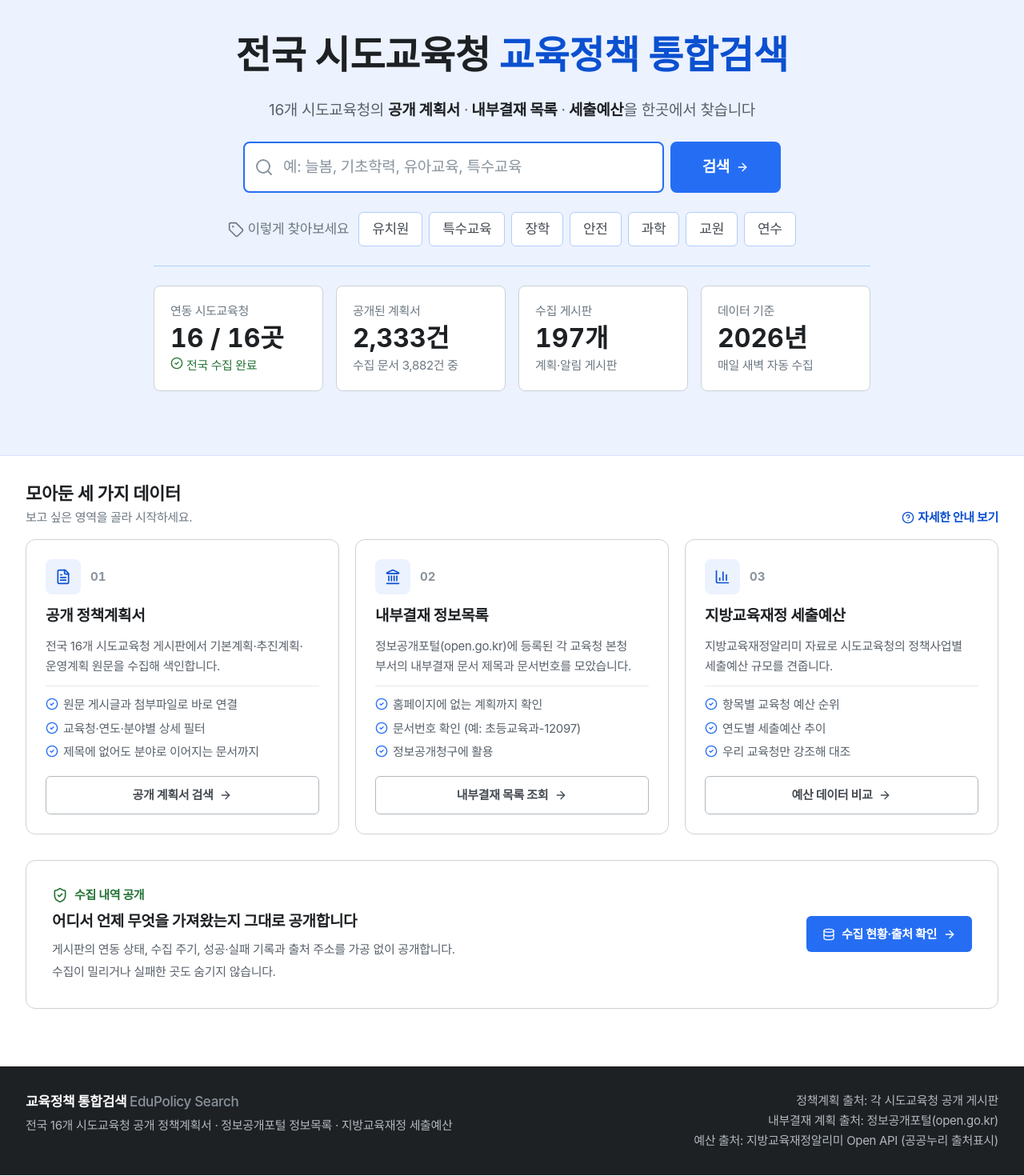
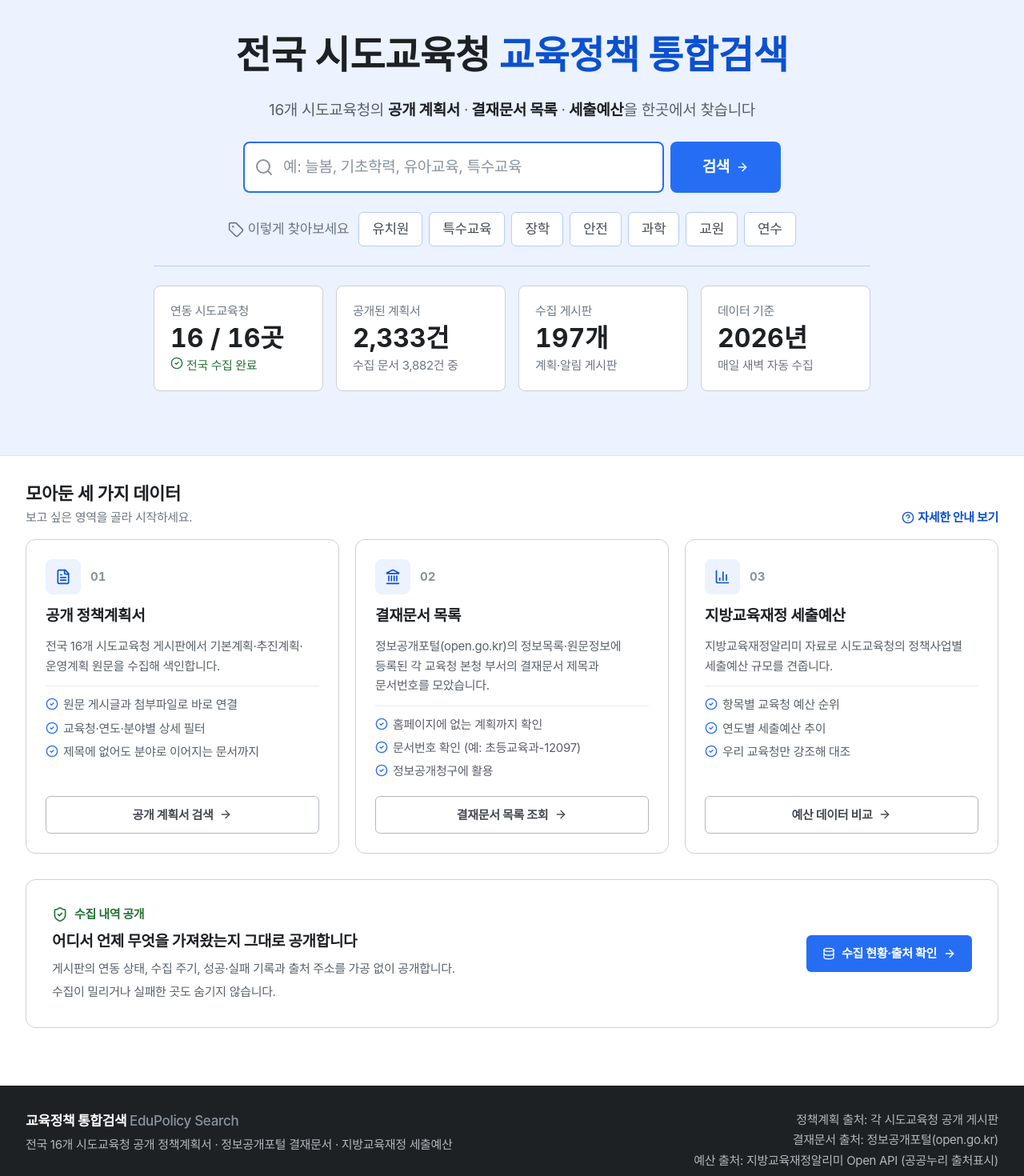
Before and after one commit to kain9012-bit/k-edu-policy, a React (Vite) app: page / in a window 1280 px wide. Shown: the part 140-1610 px from the top of the page at 80% size. Built offline with nearby package versions, Linux system fonts and the light colour scheme; a web font is replaced by a local one.

Commit message:
'내부결재'를 '결재문서'로 명칭 정정, 출처를 정보목록·원문정보로 정확히 표기

```diff
--- a/index.html
+++ b/index.html
@@ -6,7 +6,7 @@
     <title>교육정책 통합검색 · EduPolicy Search</title>
     <meta
       name="description"
-      content="전국 16개 시도교육청이 공개한 기본계획·추진계획·운영계획을 한 번에 검색하고 원문으로 연결합니다. 정보공개포털 내부결재 정보목록과 지방교육재정 세출예산도 함께 봅니다."
+      content="전국 16개 시도교육청이 공개한 기본계획·추진계획·운영계획을 한 번에 검색하고 원문으로 연결합니다. 정보공개포털 결재문서 목록과 지방교육재정 세출예산도 함께 봅니다."
     />
     <meta name="theme-color" content="#256ef4" />
     <link rel="preconnect" href="https://cdn.jsdelivr.net" crossorigin />
--- a/src/App.tsx
+++ b/src/App.tsx
@@ -28,7 +28,7 @@ export default function App() {
 
   // 수집 데이터 로딩 상태
   const [loading, setLoading] = useState(true);
-  // 내부결재 목록은 압축해도 3MB가 넘는다. 필요한 탭을 열 때만 받는다.
+  // 결재문서 목록은 압축해도 3MB가 넘는다. 필요한 탭을 열 때만 받는다.
   const [infoLoading, setInfoLoading] = useState(false);
   const infoRequested = React.useRef(false);
 
@@ -57,7 +57,7 @@ export default function App() {
     })();
   }, [load]);
 
-  // 내부결재 목록은 그 자료를 쓰는 탭(내부 결재·수집 출처)에 들어갈 때 받는다.
+  // 결재문서 목록은 그 자료를 쓰는 탭(결재문서·수집 출처)에 들어갈 때 받는다.
   // 첫 화면에서 미리 받으면, 그 탭을 안 여는 사람도 3MB를 내려받게 된다.
   useEffect(() => {
     if (activeTab !== 'infolist' && activeTab !== 'sources') return;
@@ -133,13 +133,13 @@ export default function App() {
                 교육정책 통합검색 <span className="text-slate-400 font-medium">EduPolicy Search</span>
               </p>
               <p className="text-sm text-slate-300">
-                전국 16개 시도교육청 공개 정책계획서 · 정보공개포털 정보목록 · 지방교육재정 세출예산
+                전국 16개 시도교육청 공개 정책계획서 · 정보공개포털 결재문서 · 지방교육재정 세출예산
               </p>
             </div>
 
             <div className="text-sm text-slate-300 md:text-right space-y-1">
               <p>정책계획 출처: 각 시도교육청 공개 게시판</p>
-              <p>내부결재 계획 출처: 정보공개포털(open.go.kr)</p>
+              <p>결재문서 출처: 정보공개포털(open.go.kr)</p>
               <p>예산 출처: 지방교육재정알리미 Open API (공공누리 출처표시)</p>
             </div>
           </div>
@@ -147,7 +147,7 @@ export default function App() {
 
       </footer>
 
-      {/* 내부결재 목록을 받는 동안 알려준다. 3MB라 회선이 느리면 몇 초 걸린다. */}
+      {/* 결재문서 목록을 받는 동안 알려준다. 3MB라 회선이 느리면 몇 초 걸린다. */}
       {infoLoading && (
         <div
           role="status"
@@ -155,7 +155,7 @@ export default function App() {
                      rounded-full bg-slate-900 text-white text-sm font-bold shadow-lg"
         >
           <span className="w-3.5 h-3.5 rounded-full border-2 border-white/30 border-t-white animate-spin" />
-          내부결재 목록을 불러오는 중입니다
+          결재문서 목록을 불러오는 중입니다
         </div>
       )}
 
--- a/src/components/CollectionStatusTab.tsx
+++ b/src/components/CollectionStatusTab.tsx
@@ -12,7 +12,7 @@ export const CollectionStatusTab: React.FC<CollectionStatusTabProps> = ({ data,
   const [activeSubTab, setActiveSubTab] =
     useState<'openness' | 'offices' | 'sources' | 'logs'>('openness');
 
-  // 홈페이지에 공개한 계획서 수와 내부결재로만 남은 계획 수를 나란히 놓는다.
+  // 홈페이지에 공개한 계획서 수와 결재문서로만 남은 것의 수를 나란히 놓는다.
   // 두 데이터의 교육청 표기가 달라(경기 / 경기도교육청) 정식 명칭으로 맞춘다.
   const opennessRows = React.useMemo(() => {
     const internal = new Map<string, number>();
@@ -26,7 +26,7 @@ export const CollectionStatusTab: React.FC<CollectionStatusTabProps> = ({ data,
       return { key: o.name, short: o.short_name, name: o.name, inner, open, ratio: inner > 0 ? open / inner : 0, note: '' };
     });
 
-    // 홈페이지를 따로 수집하지 않는 기관도 내부결재에는 잡힌다.
+    // 홈페이지를 따로 수집하지 않는 기관도 결재문서 목록에는 잡힌다.
     // 표에서 통째로 빠지면 합계가 안 맞고 '왜 없냐'는 오해를 부른다.
     const covered = new Set(rows.map((r) => r.name));
     for (const [office, inner] of internal) {
@@ -171,7 +171,7 @@ export const CollectionStatusTab: React.FC<CollectionStatusTabProps> = ({ data,
             </h4>
             <div className="text-sm text-slate-700 leading-relaxed space-y-1">
               <p>
-                아래 <strong className="font-bold">공개율</strong>은 내부결재 계획 대비 홈페이지에
+                아래 <strong className="font-bold">공개율</strong>은 결재문서 대비 홈페이지에
                 올라온 계획서의 비율입니다.
               </p>
               <p className="text-slate-500">
@@ -180,7 +180,7 @@ export const CollectionStatusTab: React.FC<CollectionStatusTabProps> = ({ data,
               </p>
             </div>
             <p className="text-xs text-slate-500">
-              내부결재 수집 기간: {infoData?.coverage?.from ?? '-'} ~ {infoData?.coverage?.to ?? '-'} ·
+              결재문서 수집 기간: {infoData?.coverage?.from ?? '-'} ~ {infoData?.coverage?.to ?? '-'} ·
               홈페이지 수집 기준: {data.generated_at}
             </p>
           </div>
@@ -193,7 +193,7 @@ export const CollectionStatusTab: React.FC<CollectionStatusTabProps> = ({ data,
                   <tr>
                     <th className="text-left py-3 px-4 font-bold">교육청</th>
                     <th className="text-right py-3 px-4 font-bold">홈페이지 공개</th>
-                    <th className="text-right py-3 px-4 font-bold">내부결재</th>
+                    <th className="text-right py-3 px-4 font-bold">결재문서</th>
                     <th className="text-right py-3 px-4 font-bold">공개율</th>
                     <th className="text-left py-3 px-4 font-bold w-1/3">비교</th>
                   </tr>
@@ -227,7 +227,7 @@ export const CollectionStatusTab: React.FC<CollectionStatusTabProps> = ({ data,
                           )}
                         </td>
                         <td className="py-3 px-4">
-                          {/* 회색 막대 = 내부결재 전체, 파란 막대 = 그중 공개된 몫 */}
+                          {/* 회색 막대 = 결재문서 전체, 파란 막대 = 그중 공개된 몫 */}
                           <div className="relative h-4 bg-slate-100 rounded-sm overflow-hidden">
                             <div
                               className="absolute inset-y-0 left-0 bg-slate-300"
@@ -252,10 +252,10 @@ export const CollectionStatusTab: React.FC<CollectionStatusTabProps> = ({ data,
                 <span className="inline-block w-3 h-3 rounded-sm bg-blue-600 align-middle mr-1" />
                 홈페이지에 공개된 계획서
                 <span className="inline-block w-3 h-3 rounded-sm bg-slate-300 align-middle ml-3 mr-1" />
-                정보공개포털에만 있는 내부결재 계획
+                정보공개포털에만 있는 결재문서
               </p>
               <p>
-                내부결재 목록은 본청 부서 문서만 모은 것이라 실제 계획 수는 더 많을 수 있습니다.
+                결재문서 목록은 본청 부서 문서만 모은 것이라 실제 계획 수는 더 많을 수 있습니다.
                 홈페이지 공개분은 게시판에서 계획서로 판별된 문서만 셉니다.
               </p>
             </div>
--- a/src/components/Header.tsx
+++ b/src/components/Header.tsx
@@ -12,7 +12,7 @@ interface HeaderProps {
 const TABS: { id: ActiveTab; label: string }[] = [
   { id: 'home', label: '홈' },
   { id: 'documents', label: '공개 계획서' },
-  { id: 'infolist', label: '내부 결재' },
+  { id: 'infolist', label: '결재문서' },
   { id: 'budget', label: '예산 데이터' },
   { id: 'sources', label: '수집 출처' },
 ];
--- a/src/components/HomeTab.tsx
+++ b/src/components/HomeTab.tsx
@@ -82,7 +82,7 @@ export const HomeTab: React.FC<HomeTabProps> = ({
           </h2>
           <p className="text-base sm:text-lg text-slate-600">
             16개 시도교육청의 <strong className="font-bold text-slate-900">공개 계획서</strong> ·
-            <strong className="font-bold text-slate-900"> 내부결재 목록</strong> ·
+            <strong className="font-bold text-slate-900"> 결재문서 목록</strong> ·
             <strong className="font-bold text-slate-900"> 세출예산</strong>을 한곳에서 찾습니다
           </p>
 
@@ -222,15 +222,15 @@ export const HomeTab: React.FC<HomeTabProps> = ({
             {
               Icon: Landmark,
               n: '02',
-              title: '내부결재 정보목록',
-              desc: '정보공개포털(open.go.kr)에 등록된 각 교육청 본청 부서의 내부결재 문서 제목과 문서번호를 모았습니다.',
+              title: '결재문서 목록',
+              desc: '정보공개포털(open.go.kr)의 정보목록·원문정보에 등록된 각 교육청 본청 부서의 결재문서 제목과 문서번호를 모았습니다.',
               points: [
                 '홈페이지에 없는 계획까지 확인',
                 '문서번호 확인 (예: 초등교육과-12097)',
                 '정보공개청구에 활용',
               ],
               go: 'infolist' as ActiveTab,
-              cta: '내부결재 목록 조회',
+              cta: '결재문서 목록 조회',
             },
             {
               Icon: BarChart3,
--- a/src/components/InfoGuideModal.tsx
+++ b/src/components/InfoGuideModal.tsx
@@ -41,7 +41,7 @@ export const InfoGuideModal: React.FC<InfoGuideModalProps> = ({ onClose }) => {
               "다른 교육청은 늘봄학교 계획을 어떻게 세웠나" 한 번에 확인 불가능.
             </li>
             <li className="p-2.5 rounded-lg bg-indigo-50/50 border border-indigo-100 font-medium">
-              <strong className="text-indigo-900 block mb-0.5">내부결재 파편화</strong>
+              <strong className="text-indigo-900 block mb-0.5">결재문서 파편화</strong>
               게시판 미공개 계획은 정보공개포털 목록에만 흔적이 남음.
             </li>
             <li className="p-2.5 rounded-lg bg-indigo-50/50 border border-indigo-100 font-medium">
--- a/src/components/InternalInfoTab.tsx
+++ b/src/components/InternalInfoTab.tsx
@@ -81,7 +81,7 @@ export const InternalInfoTab: React.FC<InternalInfoTabProps> = ({ data }) => {
     });
   }, [data.documents, keywords, matchMode, selectedOffice, selectedDept, selectedYear]);
 
-  // 내부결재 목록은 4만 건이 넘는다. 한 번에 그리면 브라우저가 멈추므로 나눠 그린다.
+  // 결재문서 목록은 4만 건이 넘는다. 한 번에 그리면 브라우저가 멈추므로 나눠 그린다.
   // 교육청은 행정구역 순서로 늘어놓는다.
   const officeOptions = useMemo(() => sortOffices<string>(data.offices, (o) => o), [data.offices]);
 
@@ -132,17 +132,17 @@ export const InternalInfoTab: React.FC<InternalInfoTabProps> = ({ data }) => {
         <div className="flex flex-wrap items-baseline gap-x-3 gap-y-1">
           <h2 className="text-2xl sm:text-4xl font-bold text-slate-900 tracking-tight flex items-center gap-2 sm:gap-2.5">
             <Landmark className="w-6 h-6 sm:w-8 sm:h-8 text-blue-600 shrink-0" aria-hidden="true" />
-            내부결재 정보목록
+            결재문서 목록
           </h2>
           <p className="text-sm text-slate-500">
-            정보공개포털(open.go.kr) {data.count.toLocaleString()}건
+            정보공개포털(open.go.kr) 정보목록·원문정보 {data.count.toLocaleString()}건
           </p>
         </div>
 
         {/* 윗줄: 검색창 — 공개 계획서 탭과 같은 짜임 */}
         <div className="w-full">
           <label htmlFor="openSearch" className="sr-only">
-            내부결재 제목 검색
+            결재문서 제목 검색
           </label>
           <form onSubmit={runSearch} className="flex flex-col sm:flex-row gap-2">
             <div className="relative flex-1">
@@ -294,7 +294,7 @@ export const InternalInfoTab: React.FC<InternalInfoTabProps> = ({ data }) => {
       {/* Results Stats */}
       <div className="flex items-center justify-between px-1 text-slate-700 text-xs font-medium">
         <div>
-          정보목록 검색 결과 <strong className="text-emerald-700 text-sm font-bold">{filteredDocs.length}</strong>건 (전체 {data.count.toLocaleString()}건 중)
+          결재문서 검색 결과 <strong className="text-emerald-700 text-sm font-bold">{filteredDocs.length}</strong>건 (전체 {data.count.toLocaleString()}건 중)
         </div>
         <div className="text-slate-400 text-[11px]">
           수집 기간: {data.coverage.from} ~ {data.coverage.to}
@@ -307,7 +307,7 @@ export const InternalInfoTab: React.FC<InternalInfoTabProps> = ({ data }) => {
           <div className="w-12 h-12 rounded-full bg-slate-100 text-slate-400 flex items-center justify-center mx-auto">
             <Landmark className="w-6 h-6" />
           </div>
-          <h3 className="text-base font-bold text-slate-800">일치하는 내부결재 문서목록이 없습니다</h3>
+          <h3 className="text-base font-bold text-slate-800">조건에 맞는 결재문서가 없습니다</h3>
           <p className="text-xs text-slate-500">다른 검색어나 교육청 필터를 선택해 보세요.</p>
         </div>
       ) : (
@@ -420,7 +420,7 @@ export const InternalInfoTab: React.FC<InternalInfoTabProps> = ({ data }) => {
 
             <div className="space-y-3 text-xs text-slate-700 leading-relaxed">
               <p className="bg-slate-50 p-3 rounded-xl border border-slate-200">
-                교육청 홈페이지 게시판에 업로드되지 않은 내부결재 계획서는 <strong>대한민국 정보공개포털(open.go.kr)</strong>을 통해 원문을 청구할 수 있습니다.
+                교육청 홈페이지 게시판에 올라오지 않은 결재문서는 <strong>대한민국 정보공개포털(open.go.kr)</strong>을 통해 원문을 청구할 수 있습니다.
               </p>
 
               <ol className="space-y-2.5 list-decimal list-inside font-medium text-slate-800">
```
Also changed, not shown: 1 other file (tests, documents, lock files or other folders).
